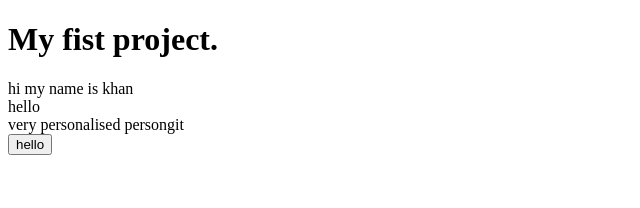
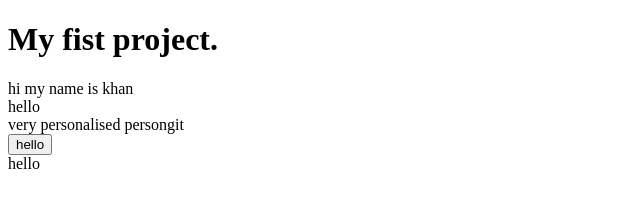
Before and after one commit to khansadat/codehero, a plain HTML site: page index.html in a window 1280 px wide. Shown: the full height of the page, 0-640 px from the left. Drawn offline with Linux system fonts and the light colour scheme.

Commit message:
final change

```diff
--- a/index.html
+++ b/index.html
@@ -12,5 +12,6 @@
     <div class="khan">hello</div>
     <div id="sadat" class="hosen">very personalised persongit</div>
     <button>hello</button>
+    <div id="hero" class="khan">hello</div>
   </body>
 </html>
```
